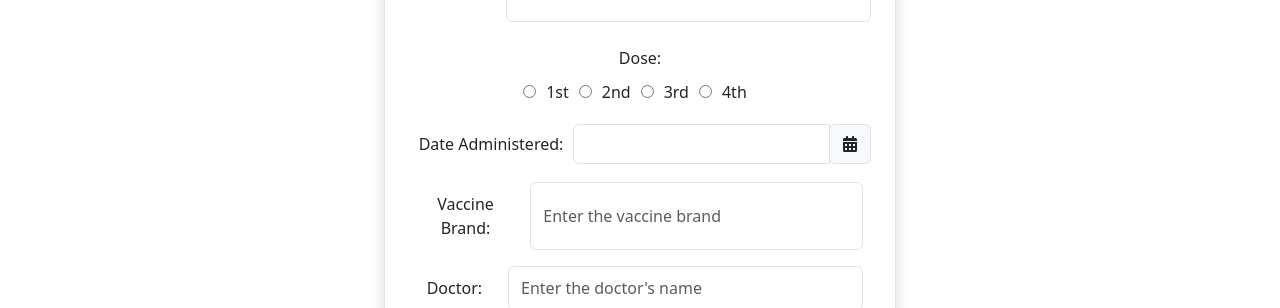
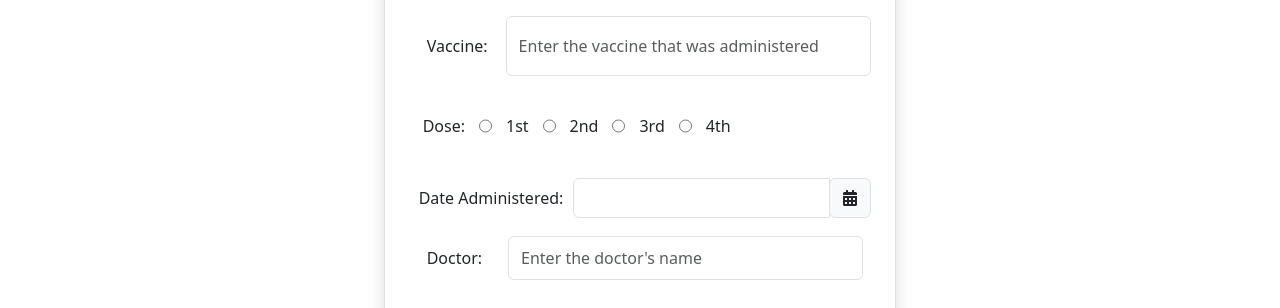
Before and after one commit to lmbrumleve/immunizations-frontend, a React (Vite) app: page /newRecord in a window 1280 px wide. Shown: the part 287-595 px from the top of the page. Built offline with nearby package versions, Linux system fonts and the light colour scheme; no server answers.

Commit message:
formatting new record

```diff
--- a/src/pages/NewRecord.jsx
+++ b/src/pages/NewRecord.jsx
@@ -48,6 +48,7 @@ export default function NewRecord() {
                 ))}
             </select>
             <br />
+            <br/>
             <div style={{display:'flex', flexDirection:'row'}}>
                 <label htmlFor='vaccineGroup' className='form-label m-2'>
                     Vaccine:
@@ -63,8 +64,8 @@ export default function NewRecord() {
                 />
                 </div>
                 <br/>
-                    {"Dose:  "}
-                    <br/>
+                <div style={{display:'flex', flexDirection:'row' }}>
+                <p className='form-label m-1' >Dose: </p>
                 <input
                 type={"radio"}
                 name="dose"
@@ -72,21 +73,21 @@ export default function NewRecord() {
                 id="1"
                 defaultValue={dose}
                 />
-                <label htmlFor='dose' className='form-label'>1st</label>
+                <label htmlFor='dose' className='form-label m-1'>1st</label>
                 <input
                 type={"radio"}
                 name="dose"
                 id="2"
                 defaultValue={dose}
                 />
-                <label htmlFor='dose' className='form-label'>2nd</label>
+                <label htmlFor='dose' className='form-label m-1'>2nd</label>
                 <input
                 type={"radio"}
                 name="dose"
                 id="3"
                 defaultValue={dose}
                 />
-                <label htmlFor='dose' className='form-label'>3rd</label>
+                <label htmlFor='dose' className='form-label m-1'>3rd</label>
                 <input
                 type={"radio"}
                 name="dose"
@@ -94,7 +95,8 @@ export default function NewRecord() {
                 id="4"
                 defaultValue={dose}
                 />
-                <label htmlFor='dose' className='form-label'>4th</label>
+                <label htmlFor='dose' className='form-label m-1'>4th</label>
+                </div>
                 <br/>
                 <label htmlFor='dateAdministered' className='form-label'>
                     Date Administered:
@@ -107,7 +109,7 @@ export default function NewRecord() {
                 defaultValue={dateAdministered}
                 onChange= {(e)=>onInputChange(e)}/>
                 <br/>
-                <div style={{display:'flex', flexDirection:'row'}}>
+                {/* <div style={{display:'flex', flexDirection:'row'}}>
                 <label htmlFor='vaccineBrand' className='form-label m-2'>
                     Vaccine Brand:
                 </label>
@@ -120,7 +122,7 @@ export default function NewRecord() {
                 defaultValue={vaccineBrand}
                 onChange= {(e)=>onInputChange(e)}
                 />
-                </div>
+                </div> */}
                 <div style={{display:'flex', flexDirection:'row'}}>
                 <label htmlFor='doctorName' className='form-label m-2'>
                     Doctor:
--- a/src/pages/UserProfile.jsx
+++ b/src/pages/UserProfile.jsx
@@ -2,6 +2,9 @@ import React from 'react'
 
 export default function UserProfile() {
   return (
+    <>
     <div>UserProfile</div>
+    <button>Add Child</button>
+    </>
   )
 }
```
